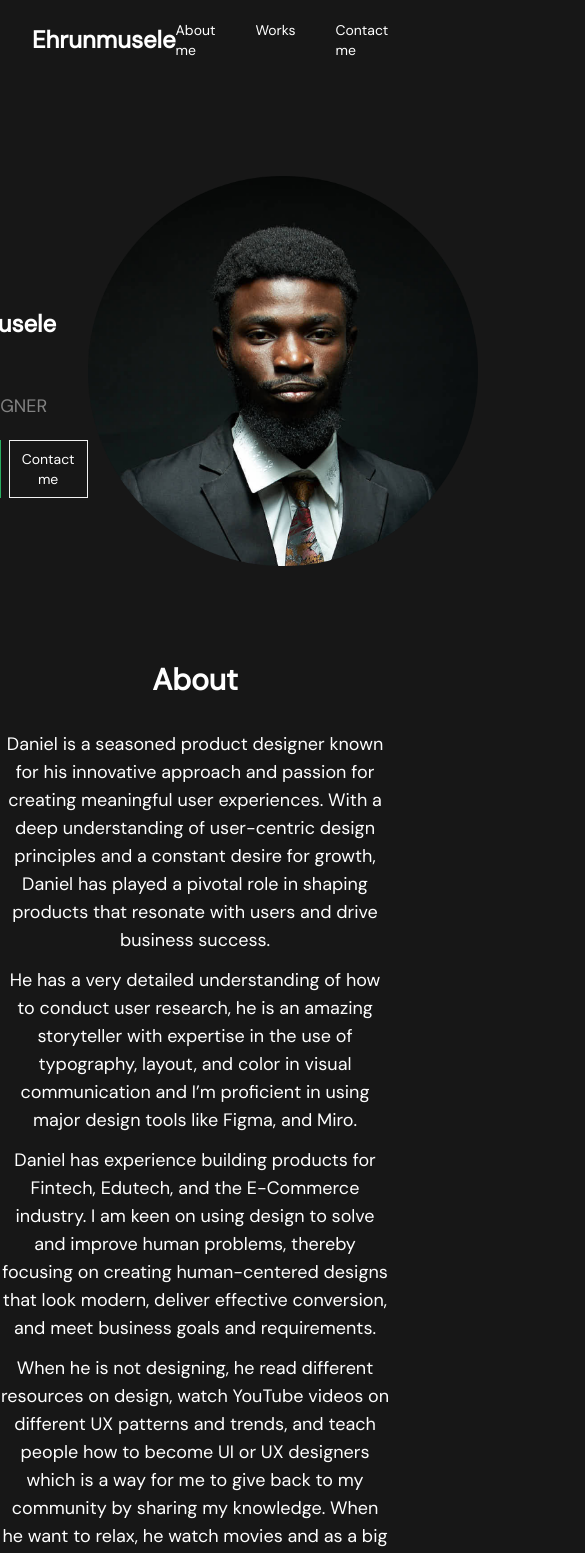
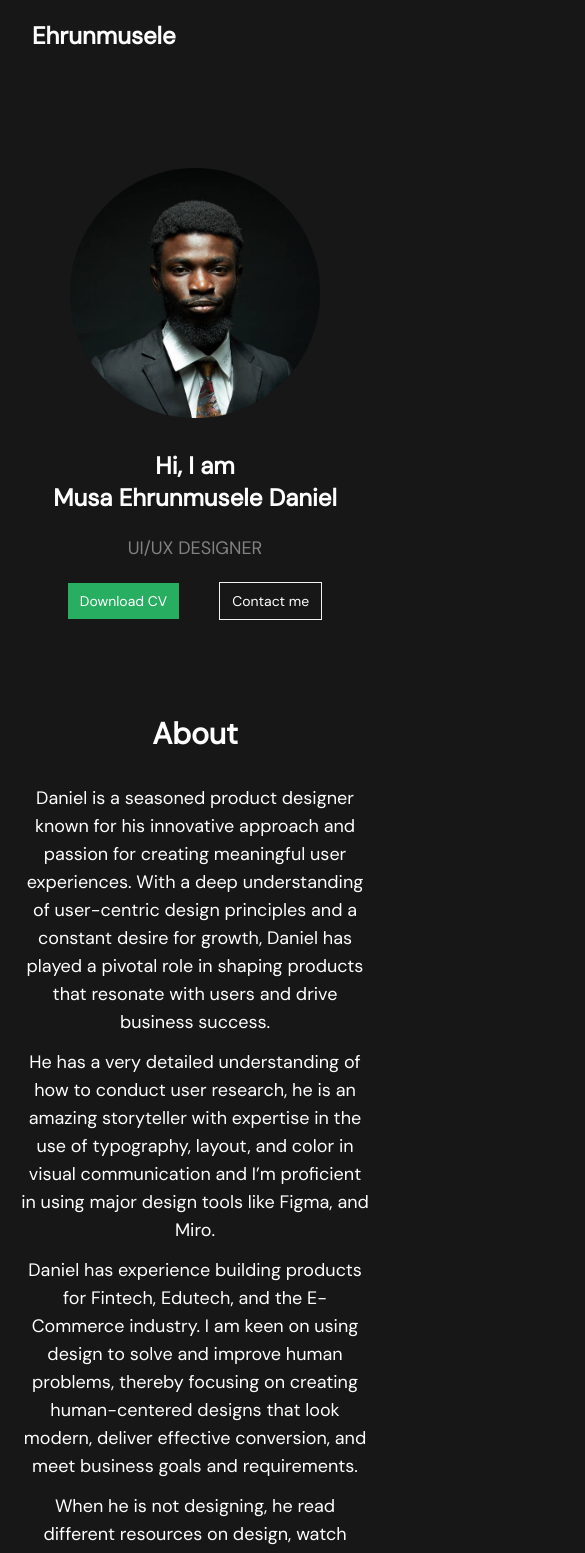
Before and after one commit to VirtuousTechies/musa-daniel, a React (Vite) app in the folder musa-daniel/: page / in a window 390 px wide. Shown: the top 1553 px of the page, 585 px wide, since content can reach past the window. Built offline with nearby package versions, Linux system fonts and the light colour scheme.

Commit message:
Made the NavBar, Hero, About, and Info components responsive for mobile

```diff
--- a/musa-daniel/src/Components/About.jsx
+++ b/musa-daniel/src/Components/About.jsx
@@ -5,9 +5,9 @@ export default function About() {
   return (
     <section className='flex flex-col space-y-8 justify-center items-center'>
         <h2 className='font-bold text-3xl'>About</h2>
-        <div className='flex flex-col space-y-3'>
+        <div className='flex flex-col space-y-3 items-center md:items-start'>
             {aboutParagraphs.map((info) => <p key={info}
-            className='text-center text-lg font-extralight md:w-[665px]
+            className='text-center text-lg font-extralight w-[90%] md:w-[665px]
             lg:w-[885px] xl:w-[995px]'>{info}</p>)}
         </div>
     </section>
--- a/musa-daniel/src/Components/Hero.jsx
+++ b/musa-daniel/src/Components/Hero.jsx
@@ -3,17 +3,22 @@ import { daniel } from '../Data'
 
 export default function Hero() {
   return (
-    <section className='flex flex-row md:space-x-8 lg:space-x-20 xl:space-x-52 justify-center items-center'>
+    <section className='flex flex-col-reverse space-y-reverse space-y-8
+    md:space-y-0 md:flex-row md:space-x-8
+    lg:space-x-20 xl:space-x-52 justify-center items-center'>
         <div className='flex flex-col space-y-5'>
-            <h2 className='font-bold text-2xl'>Hi, I am <br />Musa Ehrunmusele Daniel</h2>
-            <p className='text-lg text-[#828282] font-medium'>UI/UX DESIGNER</p>
-            <div className='flex flex-row space-x-2 text-sm font-medium'>
+            <h2 className='text-center md:text-start
+            font-bold text-2xl'>Hi, I am <br />Musa Ehrunmusele Daniel</h2>
+            <p className='text-center md:text-start text-lg
+            text-[#828282] font-medium'>UI/UX DESIGNER</p>
+            <div className='flex flex-row space-x-10 md:space-x-2 text-sm font-medium
+            justify-center md:justify-start items-center md:items-start'>
                 <button className='bg-[#27AE60] py-2 px-3'>Download CV</button>
                 <button className='border-[1px] border-solid
                 border-[#F2F2F2] py-2 px-3'>Contact me</button>
             </div>
         </div>
-        <img src={daniel} alt="Musa Daniel" className='md:w-[350px] lg:w-[450px]'/>
+        <img src={daniel} alt="Musa Daniel" className='w-[250px] md:w-[350px] lg:w-[450px]'/>
     </section>
   )
 }
--- a/musa-daniel/src/Components/Info.jsx
+++ b/musa-daniel/src/Components/Info.jsx
@@ -3,7 +3,8 @@ import { info } from '../Data/demo'
 
 export default function Info() {
   return (
-    <section className='flex flex-row justify-center items-center space-x-10 mt-12'>
+    <section className='grid gap-10 grid-cols-1 md:grid-cols-2 lg:flex lg:flex-row
+    justify-center items-center lg:space-x-10 mt-12'>
         {info.map((info) => <div key={info.title} className='flex flex-col space-y-8
         items-center'>
             <div className='bg-[#212121] rounded-full w-[62px] h-[62px] flex
--- a/musa-daniel/src/Components/NavBar.jsx
+++ b/musa-daniel/src/Components/NavBar.jsx
@@ -6,7 +6,7 @@ export default function NavBar() {
     <nav className='flex flex-row items-center justify-between px-8 py-5
     w-full cursor-pointer'>
         <h1 className='font-bold text-2xl'>Ehrunmusele</h1>
-        <ul className='self-end flex flex-row space-x-10'>
+        <ul className='self-end hidden md:flex flex-row space-x-10'>
             {navItems.map((items) => <li className='font-normal text-sm
             hover:text-[#27AE60]' key={items}>{items}</li>)}
         </ul>
```
